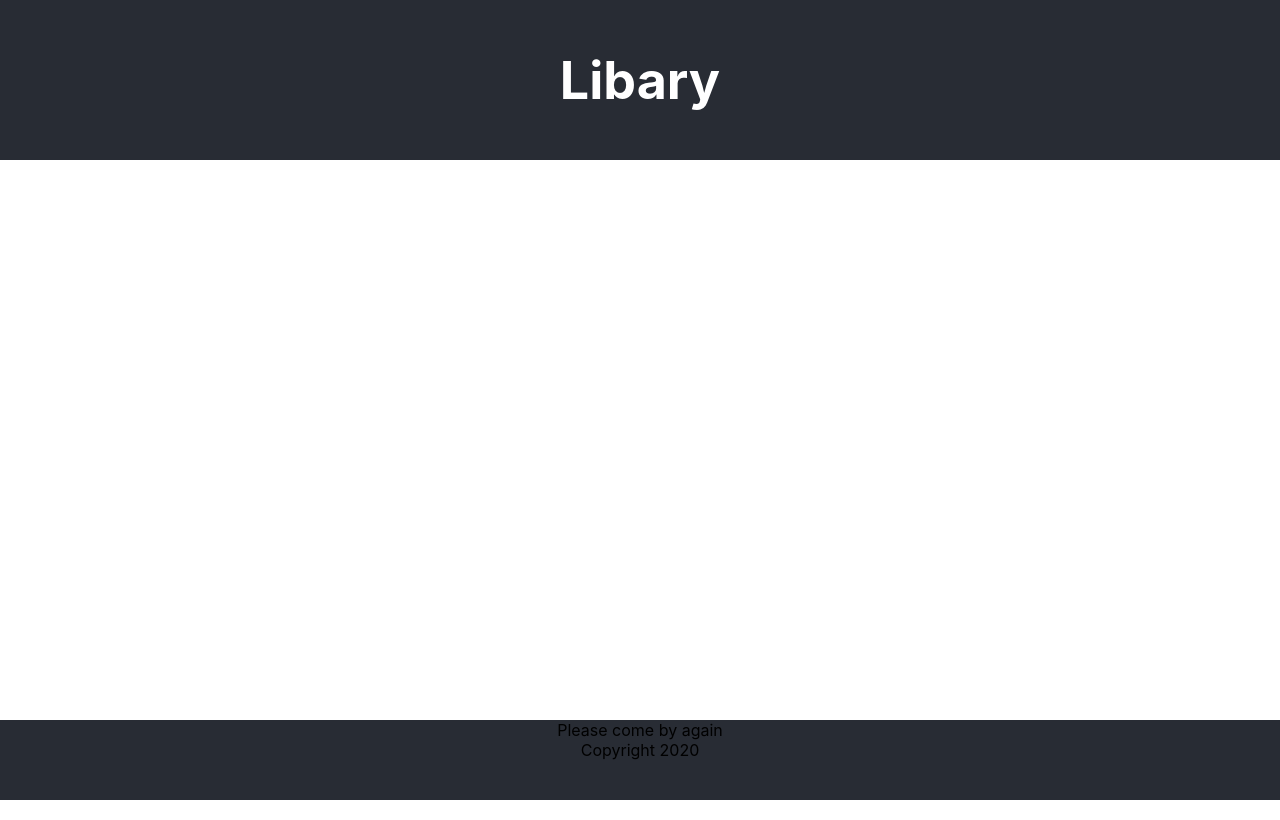
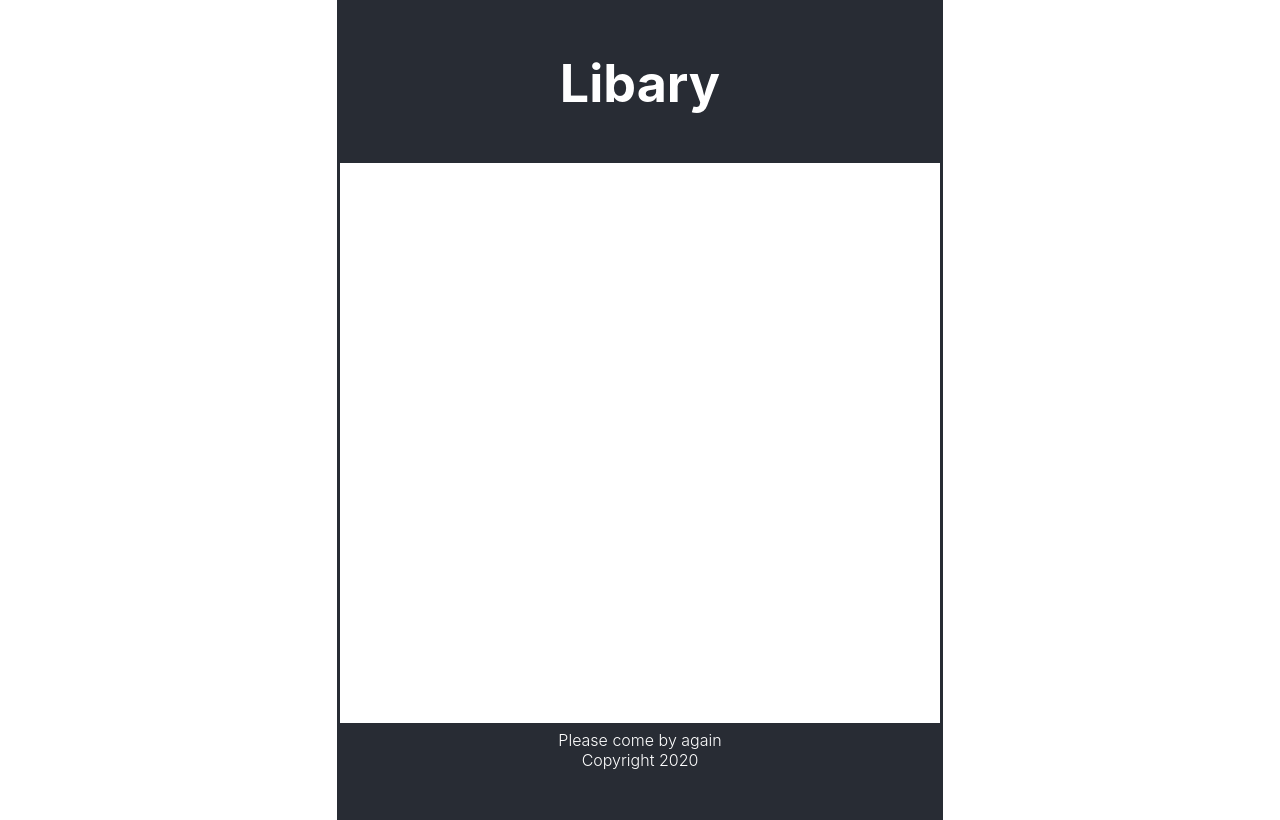
Before and after one commit to L0N/super-enigma, a React (Create React App) app: page / in a window 1280 px wide. Built offline with nearby package versions, Linux system fonts and the light colour scheme.

Commit message:
update app layout

```diff
--- a/src/App.css
+++ b/src/App.css
@@ -1,5 +1,10 @@
 .App {
+  margin: 0 auto;
+  padding: 0;
   text-align: center;
+  max-width: 80%;
+  max-width: 600px;
+  border: 3px solid #282c34;
 }
 
 .App-header {
@@ -20,4 +25,7 @@
 footer {
   height: 10vh;
   background-color: #282c34;
+  color: white;
+  padding: 7px;
+  font-weight: 300;
 }
```
